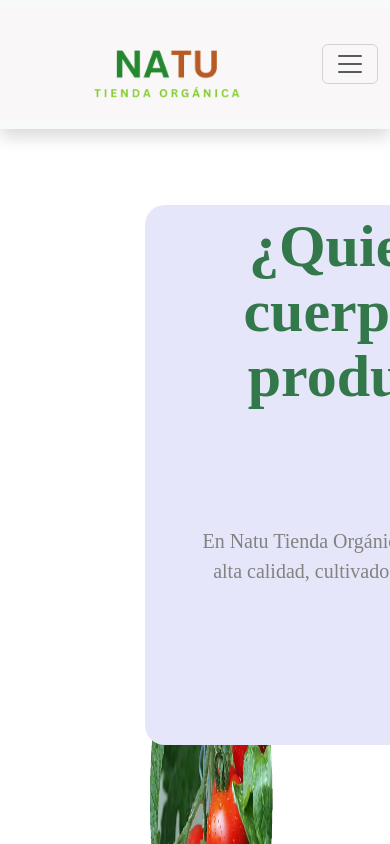
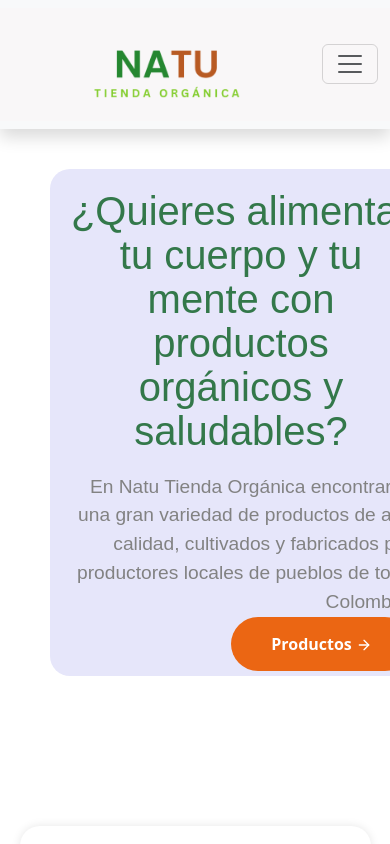
Before and after one commit to nihernandezv/NATU-Frontend, a React (Create React App) app: page / in a window 390 px wide. Shown: the top 844 px of the page. Built offline with nearby package versions, Linux system fonts and the light colour scheme; no server answers.

Commit message:
V1 responsive

```diff
--- a/src/Pages/Home/Home.css
+++ b/src/Pages/Home/Home.css
@@ -1,4 +1,4 @@
-/* Contenedor principal */
+/* Contenedor principal
 .home-page-container {
   display: flex;
   flex-direction: column;
@@ -14,7 +14,7 @@
   background-color:lavender;
 }
 
-/* Título del texto */
+/* Título del texto
 .home-page-title {
   display: flex;
   width: 665px;
@@ -37,7 +37,7 @@
   margin-right: auto;
 }
 
-/* Estilos del texto */
+/* Estilos del texto
 .home-page-description {
   display: flex;
   width: 593px;
@@ -58,7 +58,7 @@
   margin-left: 45px;
 }
 
-/* Estilos del botón */
+/* Estilos del botón
 .home-page-button {
   display: flex;
   flex-direction: row;
@@ -81,22 +81,120 @@
   text-decoration: none;
   margin-left: auto;
 
+}*/
+/* Contenedor principal*/
+.home-page-container {
+  display: flex;
+  flex-direction: column;
+  align-items: flex-start;
+  padding: 20px;
+  border-radius: 20px;
+  background-color: lavender;
+  width: 100%;
+  max-width: 700px;
+  margin-top: 40px;
+  margin-left: 50px;
+  margin-right: 40px;
+  margin-bottom: 40px;
+  position: relative;
+  left: 0; /* Positions container at the left edge (optional) */
 }
-/* Estilos para la sección de la imagen */
+
+.home-page-text-container {
+  text-align: right; /* right text content */
+  margin-right: 8px;
+}
+
+/* Title styles (adjust as needed) */
+.home-page-title {
+  font-family: 'Yeseva One', sans-serif; /* Fallback font */
+  font-size: clamp(4rem, 4rem, 6rem); /* Adjust font size based on screen size */
+  line-height: 1.1; /* Adjust line-height for better readability */
+  color: #33784a;
+  margin-bottom: 20px; /* Add some margin below the title */
+}
+
+/* Description styles (adjust as needed) */
+.home-page-description {
+  font-family: 'Montserrat', sans-serif; /* Fallback font */
+  font-size: 1.2rem; /* Adjust font size for readability */
+  line-height: 1.5; /* Adjust line-height for better readability */
+  color: #828282;
+  margin-bottom: 30px; /* Add some margin below the description */
+}
+
+/* Button styles (adjust as needed) */
+.home-page-button {
+  display: flex-shrink;
+  width: 120px;
+  flex: 0 0 auto;
+  flex-direction: row;
+  justify-content: center;
+  align-items: center;
+  padding: 1rem 2.5rem;
+  border-radius: 5rem;
+  font-size: 1rem; /* Adjust font size for smaller screens */
+  font-weight: 600;
+  color: white;
+  outline: none;
+  cursor: pointer;
+  transition: 0.2s;
+  text-decoration: none;
+  background: #EB6613;
+  margin: 0 auto; /* Center button horizontally */
+}
+
+
+.home-image-section {
+  width: 100%; /* Adjust based on your design */
+  display: flex;
+  justify-content: flex-end;
+  align-items: center;
+  background-color: #39884d;
+  height: 100%; /* Adjust based on your design */
+
+}
+
+.home-banner-image {
+  max-width: 40%;
+  height: auto;
+  border-radius: 15px;
+  object-fit: cover;
+  margin-left: 40px;
+  margin-right: 40px;
+  flex-direction: column;
+  align-items: flex-end;
+}
+
+/* Consultas de medios para responsividad (ajusta los puntos de interrupción según sea necesario) */
+
+@media (max-width: 768px) {
+  .home-image-section{
+    width: 100%; /* El contenedor de texto ocupa todo el ancho en pantallas pequeñas */
+  }
+  .home-image-section {
+    width: 100%; /* El contenedor de la imagen ocupa todo el ancho en pantallas pequeñas */
+    margin-top: 20px; /* Agrega un margen superior para una mejor separación en pantallas pequeñas */
+  }
+}
+
+ /*Estilos para la sección de la imagen
 .home-image-section {
   display: flex;
-  width: 35%; /* La imagen ocupa hasta la mitad del contenedor principal */
-  margin-left: 880px; /* Espacio izquierdo entre el texto y la imagen */
-  margin-top: 80px;
+  width: 35%; /* La imagen ocupa hasta la mitad del contenedor principal
+  margin-left: 880px; /* Espacio izquierdo entre el texto y la imagen
+  margin-top: 0;
 }
 
-/* Estilos para la imagen */
+
+/* Estilos para la imagen
 .home-banner-image {
   display: flex;
   width: 100%;
   height: 100%;
-  border-radius: 15px; /* Bordes redondeados para la imagen */
-}
+  border-radius: 15px; /* Bordes redondeados para la imagen
+}*/
+
 
 /* Estilos para el contenedor Acerca */
 .acerca-container {
@@ -209,6 +307,33 @@
   border-radius: 15px; /* Bordes redondeados para la imagen */
 }
 
+/* Media queries para pantallas pequeñas (tablets and mobiles) */
+@media (max-width: 768px) {
+  /* Ajustar el diseño para pantallas pequeñas */
+  .home-page-container {
+    grid-template-columns: 1fr;  /* Una sola columna para el contenido */
+  }
+
+  .home-page-title, .titulo-texto {
+    font-size: 2.5rem;  /* Reducir el tamaño del título */
+    text-align: center; /* Centrar el texto en todas las secciones */
+  }
+
+  .home-page-description {
+    margin-bottom: 15px; /* Reducir el espacio entre el texto y el botón */
+  }
+
+  .home-image-section, .acerca-image-section {
+    display: none;  /* Ocultar las imágenes en pantallas muy pequeñas */
+  }
+}
+
+@media (max-width: 480px) {
+  /* Ajustes adicionales para pantallas muy pequeñas (móviles) */
+  .home-page-button {
+    width: 150px; /* Reducir el ancho del botón */
+  }
+}
 
 /* Estilos para el apartado Beneficios */
 .beneficios-container {
--- a/src/Pages/Home/Inicio.jsx
+++ b/src/Pages/Home/Inicio.jsx
@@ -9,6 +9,7 @@ import ProductosVista from './ProductosVista';
 export default function Inicio() {
   return (
     <div>
+      <div className="container-1">
       <div className="home-page-container">
         <div className="home-page-text-container">
           <h1 className="home-page-title animate__animated animate__fadeInUp">
@@ -24,6 +25,7 @@ export default function Inicio() {
       </div>
       <div className="home-image-section parallax-container">
         <img src="https://acortar.link/1sQiAb" alt="Banner" className="home-banner-image parallax-image" />
+      </div>
       </div>
 
       <div className="acerca-container">
```
